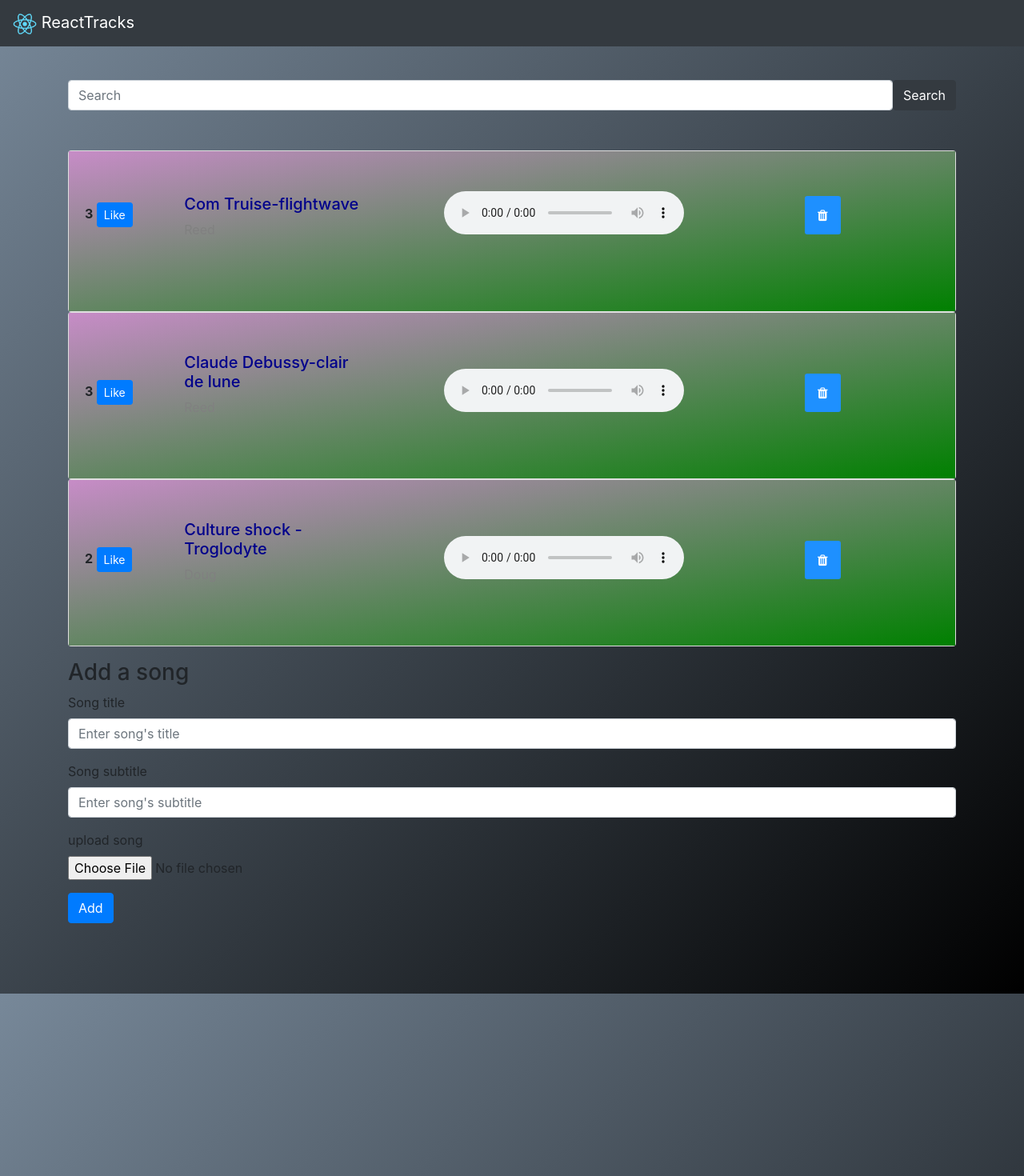
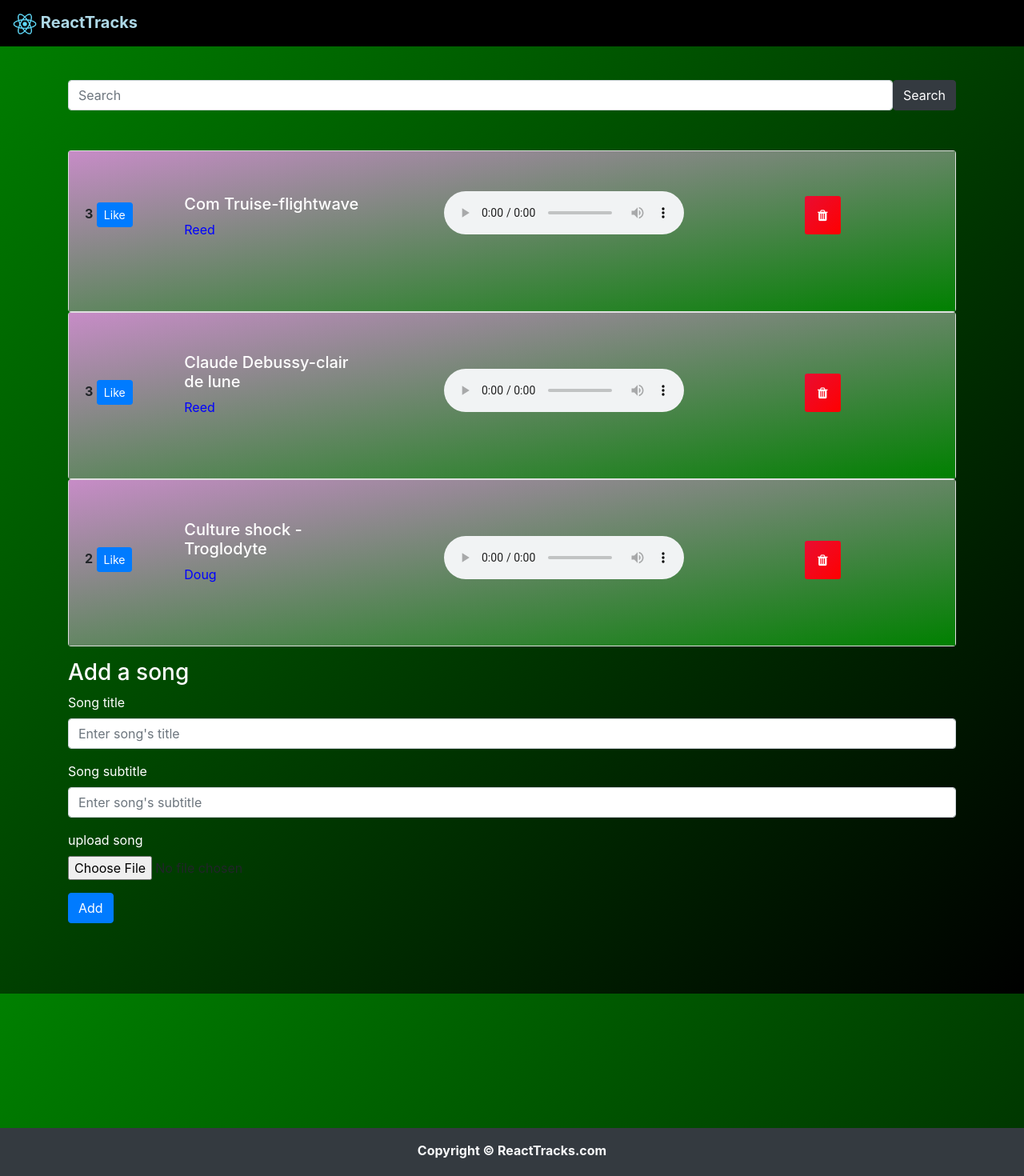
Before and after one commit to aakibRex/react-tracks, a React (Create React App) app: page / in a window 1280 px wide. Shown: the top 1470 px of the page at 80% size. Built offline with nearby package versions, Linux system fonts and the light colour scheme.

Commit message:
000|AQUIB_NAZMI|UI color scheme changed

```diff
--- a/public/index.html
+++ b/public/index.html
@@ -18,8 +18,8 @@
     <title>React Tracks | Listen to your favourite musics</title>
     <style>
       body{
-        /* background-color: lightslategrey; */
-        background-image: linear-gradient(to bottom right, lightslategrey, black);
+        /* background-color: black; */
+        background-image: linear-gradient(to bottom right, green,black);
 
       }
     </style>
--- a/src/components/AddMedia.js
+++ b/src/components/AddMedia.js
@@ -11,21 +11,24 @@ export const AddMedia = (props) => {
         }
         props.addMedia(title,subtitle);
     }
+    const text_style = {
+        color:"white"
+    }
     return (
         <div className="container my-3">
-            <h3>Add a song</h3>
+            <h3 style={text_style}>Add a song</h3>
             <form onSubmit={onsubmit}>
                 <div className="form-group">
-                    <label htmlFor="exampleInputEmail1">Song title</label>
+                    <label style={text_style} htmlFor="exampleInputEmail1">Song title</label>
                     <input type="text" value={title} className="form-control" id="songTitle" onChange={(e)=>{setTitle(e.target.value)}} placeholder="Enter song's title" />
 
                 </div>
                 <div className="form-group">
-                    <label htmlFor="exampleInputPassword1">Song subtitle</label>
+                    <label style={text_style} htmlFor="exampleInputPassword1">Song subtitle</label>
                     <input type="text" value={subtitle} className="form-control" id="songSubtitle" onChange={(e)=>{setSubtitle(e.target.value)}} placeholder="Enter song's subtitle" />
                 </div>
                 <div className="form-group">
-                    <label htmlFor="exampleFormControlFile1">upload song</label>
+                    <label style={text_style} htmlFor="exampleFormControlFile1">upload song</label>
                     <input type="file" className="form-control-file" id="exampleFormControlFile1" />
                 </div>
                 <button type="submit" className="btn btn-primary">Add</button>
--- a/src/components/Footer.js
+++ b/src/components/Footer.js
@@ -4,13 +4,17 @@ export const Footer = () => {
     let footerStyle = {
         position: "relative",
         width: "100%",
-        top: "70vh"
+        top: "30vh",
+        backgroundColor:"black"
+        // backgroundImage: "linear-gradient(to bottom right, black, green)"
     }
     return (
 
         <footer className="bg-dark text-light py-3" style={footerStyle}>
             <p className="text-center">
+            <strong>
             Copyright &copy; ReactTracks.com
+            </strong>
             </p>
         </footer>
 
--- a/src/components/Header.js
+++ b/src/components/Header.js
@@ -2,13 +2,16 @@ import React from 'react'
 import PropTypes from 'prop-types'
 
 export default function Header(props) {
+    const text_style = {
+        color:"lightBlue"
+    }
     return (
         <div>
 
-            <nav className="navbar  fixed-top navbar-dark bg-dark">
+            <nav className="navbar  fixed-top " style={{backgroundColor:"black"}}>
                 <a class="navbar-brand" href="valuebound.com">
-                    <img src="logo192.png" width="30" height="30" alt=""/>
-                     {props.title}
+                    <img src="logo192.png" width="30" height="30" alt="logo"/>
+                     <strong style={text_style}>{props.title}</strong>
                 </a>
                 {/* <span className="navbar-brand mb-0 h1">{props.title}</span> */}
             </nav>
--- a/src/components/Medias.js
+++ b/src/components/Medias.js
@@ -1,19 +1,17 @@
 import React from 'react'
 import { MediaItems } from "./mediaItems";
 
-
 export const Medias = (props) => {
+    const p_style = {
+        color:"white"
+    }
 return (
     <div className="container">
-
-        {
-            props.medias.length === 0 ? "no songs to display" :
-                          props.medias.map((song) => {
-                            return <MediaItems song={song} key={song.sno} onDelete={props.onDelete} />
-                        })
-            }
-
+        {props.medias.length === 0 ? <h4 style={p_style}>no songs to display</h4>:
+                 props.medias.map((song) => {
+                   return <MediaItems song={song} key={song.sno} onDelete={props.onDelete} />
+                 })
+        }
     </div>
-
         )
  }
--- a/src/components/mediaItems.js
+++ b/src/components/mediaItems.js
@@ -4,10 +4,10 @@ import { useState } from 'react';
 
 export const MediaItems = ({ song, onDelete }) => {
     const h4_style = {
-        color: "darkblue",
+        color: "white",
     }
     const p_style = {
-        color: "gray",
+        color: "blue",
     }
 
     const [likes, setLikes] = useState(Number(song.like));
--- a/src/components/mediaitems.css
+++ b/src/components/mediaitems.css
@@ -29,7 +29,8 @@
 }
 /* Style buttons */
 .btn-del {
-  background-color: DodgerBlue; /* Blue background */
+  /* background-color: DodgerBlue; */
+  background-image: linear-gradient(to bottom right, rgb(233, 13, 50), red);
   border: none; /* Remove borders */
   color: white; /* White text */
   padding: 12px 16px; /* Some padding */
```
